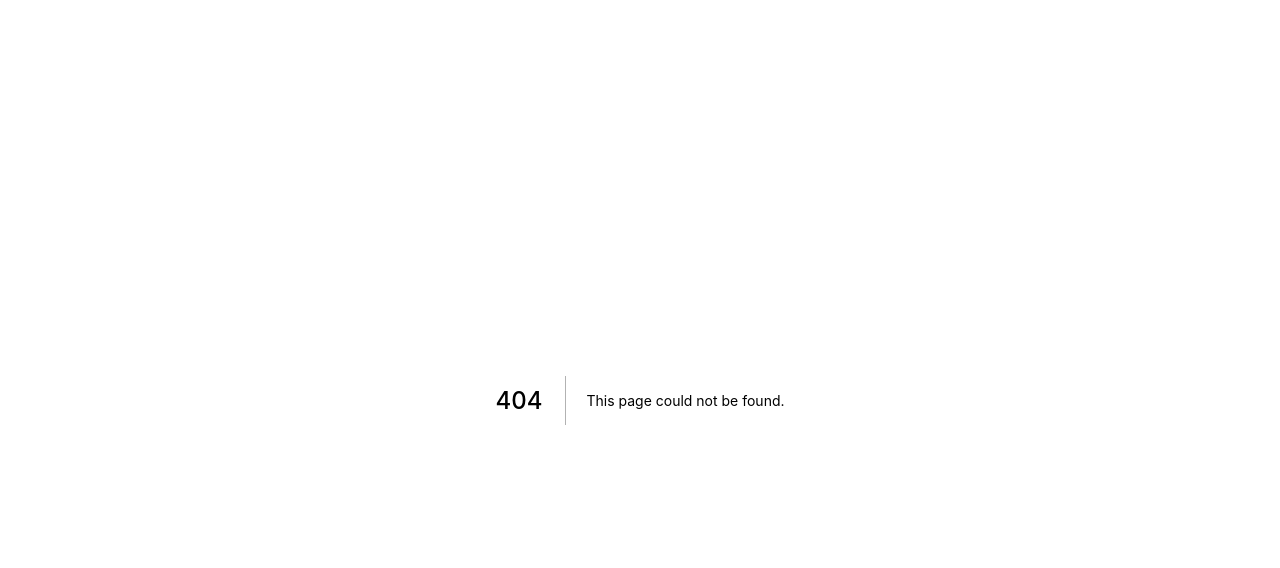
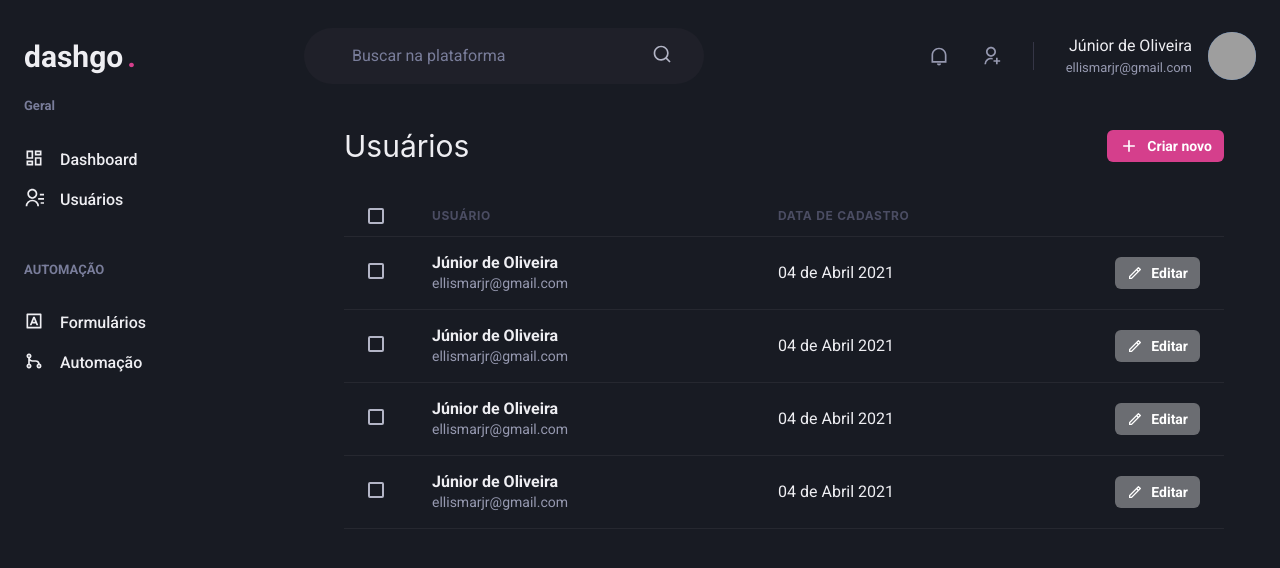
Before and after one commit to ellismarjr/dashgo, a Next.js app: page /users in a window 1280 px wide. Before the commit this address had no page. Shown: the top 568 px of the page. Built offline with nearby package versions, Linux system fonts and the light colour scheme; grey boxes are pictures that could not be loaded.

Commit message:
users lis page

```diff
--- /dev/null
+++ b/src/pages/users/index.tsx
@@ -0,0 +1,111 @@
+import { Box, Button, Checkbox, Flex, Heading, Icon, Table, Tbody, Td, Text, Th, Thead, Tr } from "@chakra-ui/react";
+import { RiAddLine, RiPencilLine } from "react-icons/ri";
+
+import { Header } from "../../components/Header";
+import { Sidebar } from "../../components/Sidebar";
+
+export default function UserList() {
+  return (
+    <Box>
+      <Header />
+
+      <Flex width="100%" maxWidth={1480} mx="auto" px="6">
+        <Sidebar />
+
+        <Box flex="1" borderRadius={8} bg="gra.800" p="8">
+          <Flex marginBottom="8" justify="space-between" align="center">
+            <Heading size="lg" fontWeight="normal">Usuários</Heading>
+
+            <Button as="a" size="sm" colorScheme="pink" leftIcon={<Icon as={RiAddLine} fontSize="20" />}>
+              Criar novo
+            </Button>
+          </Flex>
+
+          <Table colorScheme="whiteAlpha">
+            <Thead>
+              <Tr>
+                <Th px="6" color="gray.300" width="8">
+                  <Checkbox colorScheme="pink" />
+                </Th>
+                <Th>Usuário</Th>
+                <Th>Data de cadastro</Th>
+                <Th width="8"></Th>
+              </Tr>
+            </Thead>
+            <Tbody>
+              <Tr>
+                <Td px="6">
+                  <Checkbox colorScheme="pink" />
+                </Td>
+                <Td>
+                  <Box>
+                    <Text fontWeight="bold">Júnior de Oliveira</Text>
+                    <Text fontSize="sm" color="gray.300">ellismarjr@gmail.com</Text>
+                  </Box>
+                </Td>
+                <Td>04 de Abril 2021</Td>
+                <Td>
+                  <Button as="a" size="sm" colorScheme="whiteAlpha" leftIcon={<Icon as={RiPencilLine} fontSize="16" />}>
+                    Editar
+                  </Button>
+                </Td>
+              </Tr>
+              <Tr>
+                <Td px="6">
+                  <Checkbox colorScheme="pink" />
+                </Td>
+                <Td>
+                  <Box>
+                    <Text fontWeight="bold">Júnior de Oliveira</Text>
+                    <Text fontSize="sm" color="gray.300">ellismarjr@gmail.com</Text>
+                  </Box>
+                </Td>
+                <Td>04 de Abril 2021</Td>
+                <Td>
+                  <Button as="a" size="sm" colorScheme="whiteAlpha" leftIcon={<Icon as={RiPencilLine} fontSize="16" />}>
+                    Editar
+                  </Button>
+                </Td>
+              </Tr>
+              <Tr>
+                <Td px="6">
+                  <Checkbox colorScheme="pink" />
+                </Td>
+                <Td>
+                  <Box>
+                    <Text fontWeight="bold">Júnior de Oliveira</Text>
+                    <Text fontSize="sm" color="gray.300">ellismarjr@gmail.com</Text>
+                  </Box>
+                </Td>
+                <Td>04 de Abril 2021</Td>
+                <Td>
+                  <Button as="a" size="sm" colorScheme="whiteAlpha" leftIcon={<Icon as={RiPencilLine} fontSize="16" />}>
+                    Editar
+                  </Button>
+                </Td>
+              </Tr>
+              <Tr>
+                <Td px="6">
+                  <Checkbox colorScheme="pink" />
+                </Td>
+                <Td>
+                  <Box>
+                    <Text fontWeight="bold">Júnior de Oliveira</Text>
+                    <Text fontSize="sm" color="gray.300">ellismarjr@gmail.com</Text>
+                  </Box>
+                </Td>
+                <Td>04 de Abril 2021</Td>
+                <Td>
+                  <Button as="a" size="sm" colorScheme="whiteAlpha" leftIcon={<Icon as={RiPencilLine} fontSize="16" />}>
+                    Editar
+                  </Button>
+                </Td>
+              </Tr>
+            </Tbody>
+          </Table>
+
+        </Box>
+      </Flex>
+    </Box>
+  );
+}
```
